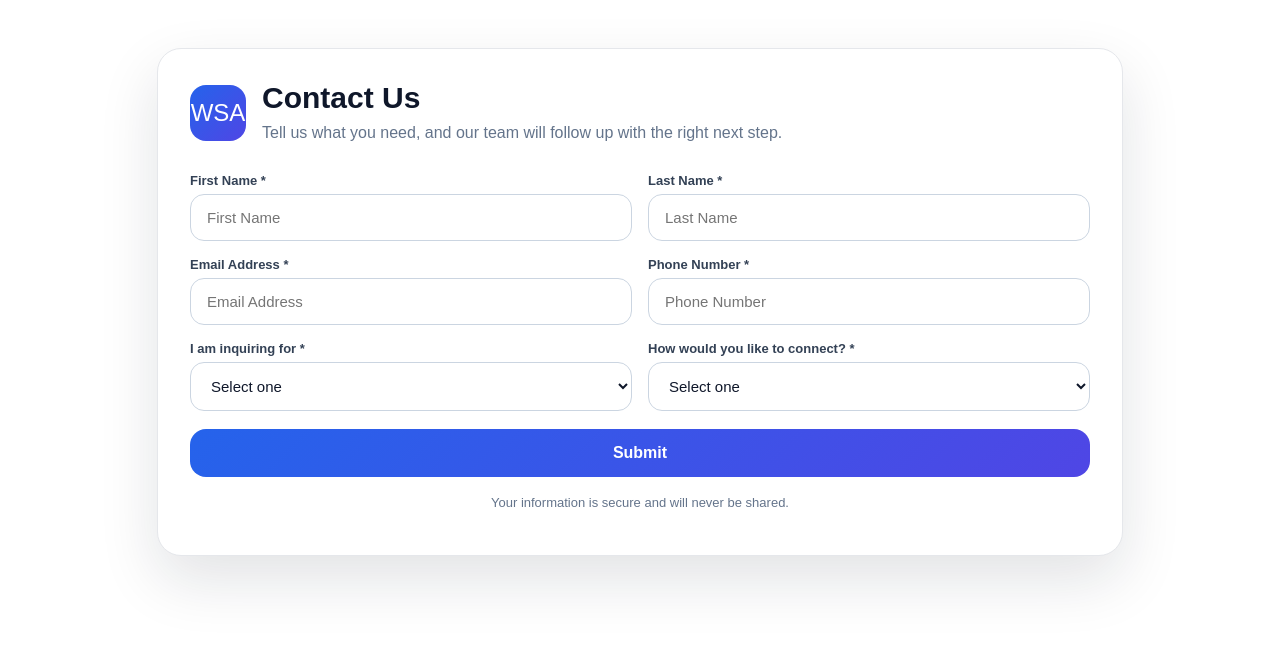
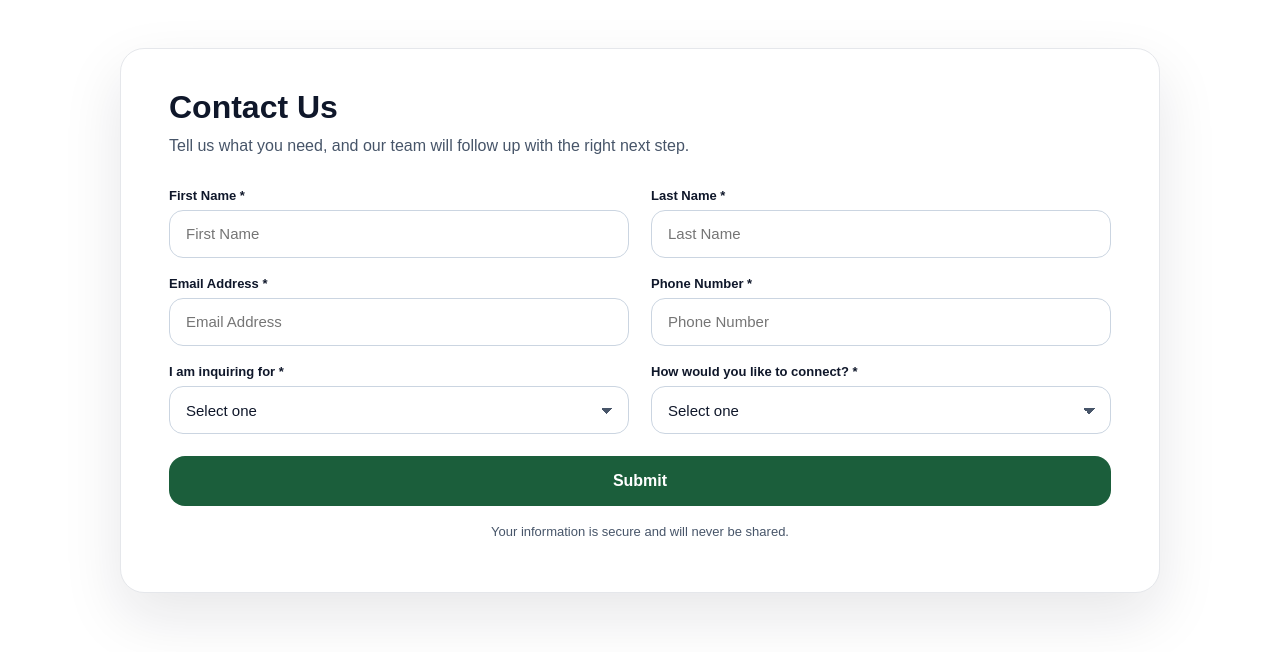
Before and after one commit to christiandc19/wsa-webform-widget, a React (Vite) app: page / in a window 1280 px wide. Shown: the top 652 px of the page. Built offline with nearby package versions, Linux system fonts and the light colour scheme.

Commit message:
updated client config

```diff
--- a/src/components/FormWidget.css
+++ b/src/components/FormWidget.css
@@ -1,54 +1,45 @@
 .wsa-form-card {
   width: 100%;
-  max-width: 900px; /* wider layout */
-  padding: 32px;
+  max-width: 1040px;
+  margin: 0 auto;
+  padding: 40px 48px;
   background: #ffffff;
   border: 1px solid #e5e7eb;
   border-radius: 24px;
-  box-shadow: 0 24px 60px rgba(15, 23, 42, 0.12);
+  box-shadow: 0 24px 60px rgba(15, 23, 42, 0.1);
   font-family: Arial, sans-serif;
+  box-sizing: border-box;
 }
 
 .wsa-form-header {
-  display: flex;
-  gap: 16px;
-  align-items: center;
-  margin-bottom: 28px;
-}
-
-.wsa-form-icon {
-  width: 56px;
-  height: 56px;
-  border-radius: 16px;
-  background: linear-gradient(135deg, #2563eb, #4f46e5);
-  display: grid;
-  place-items: center;
-  color: #ffffff;
-  font-size: 24px;
+  margin-bottom: 30px;
 }
 
 .wsa-form-header h2 {
   margin: 0;
-  font-size: 30px;
+  font-size: 32px;
+  line-height: 1.15;
   color: #0f172a;
 }
 
 .wsa-form-header p {
-  margin: 6px 0 0;
-  color: #64748b;
+  margin: 8px 0 0;
+  color: #475569;
   line-height: 1.5;
+  font-size: 16px;
 }
 
 .wsa-form-grid {
   display: grid;
-  grid-template-columns: repeat(2, 1fr);
-  gap: 16px;
+  grid-template-columns: repeat(2, minmax(0, 1fr));
+  gap: 18px 22px;
 }
 
 .wsa-form-field {
   display: flex;
   flex-direction: column;
-  gap: 6px;
+  gap: 7px;
+  min-width: 0;
 }
 
 .wsa-form-field.full {
@@ -58,43 +49,84 @@
 .wsa-form-field label {
   font-size: 13px;
   font-weight: 700;
-  color: #334155;
+  color: #0f172a;
 }
 
 .wsa-form-field input,
+.wsa-form-field select,
 .wsa-form-field textarea {
   width: 100%;
   box-sizing: border-box;
   border: 1px solid #cbd5e1;
   border-radius: 14px;
-  padding: 14px 16px;
   font-size: 15px;
+  color: #0f172a !important;
+  background-color: #ffffff !important;
+  outline: none;
+  font-family: inherit;
+  box-shadow: none;
+}
+
+.wsa-form-field input,
+.wsa-form-field select {
+  height: 48px;
+  min-height: 48px;
+  padding: 0 16px;
+  line-height: 48px;
+}
+
+.wsa-form-field select {
+  display: block;
+  appearance: none;
+  -webkit-appearance: none;
+  padding-right: 42px;
+  cursor: pointer;
+  background-image:
+    linear-gradient(45deg, transparent 50%, #475569 50%),
+    linear-gradient(135deg, #475569 50%, transparent 50%);
+  background-position:
+    calc(100% - 21px) 21px,
+    calc(100% - 15px) 21px;
+  background-size:
+    6px 6px,
+    6px 6px;
+  background-repeat: no-repeat;
+}
+
+.wsa-form-field select option {
   color: #0f172a;
-  outline: none;
+  background: #ffffff;
 }
 
 .wsa-form-field textarea {
-  min-height: 130px;
+  min-height: 150px;
+  padding: 14px 16px;
+  line-height: 1.4;
   resize: vertical;
 }
 
 .wsa-form-field input:focus,
+.wsa-form-field select:focus,
 .wsa-form-field textarea:focus {
-  border-color: #2563eb;
-  box-shadow: 0 0 0 4px rgba(37, 99, 235, 0.12);
+  border-color: var(--wsa-form-primary, #2563eb);
+  box-shadow: 0 0 0 4px rgba(27, 94, 59, 0.14);
 }
 
 .wsa-form-submit {
   width: 100%;
-  margin-top: 18px;
+  margin-top: 22px;
   border: none;
   border-radius: 16px;
-  padding: 15px 18px;
-  background: linear-gradient(135deg, #2563eb, #4f46e5);
+  padding: 16px 20px;
+  background: var(--wsa-form-primary, #1b5e3b);
   color: #ffffff;
   font-size: 16px;
   font-weight: 800;
   cursor: pointer;
+}
+
+.wsa-form-submit:hover {
+  filter: brightness(0.95);
 }
 
 .wsa-form-submit:disabled {
@@ -104,13 +136,13 @@
 
 .wsa-form-note {
   margin-top: 18px;
-  color: #64748b;
+  color: #475569;
   font-size: 13px;
   text-align: center;
 }
 
 .wsa-form-success {
-  max-width: 560px;
+  max-width: 640px;
   padding: 28px;
   border-radius: 24px;
   background: #ecfdf5;
@@ -120,54 +152,17 @@
   font-weight: 700;
 }
 
-.wsa-form-field select {
-  width: 100%;
-  box-sizing: border-box;
-  border: 1px solid #cbd5e1;
-  border-radius: 14px;
-  padding: 14px 16px;
-  font-size: 15px;
-  color: #0f172a;
-  background: #ffffff;
-  outline: none;
-}
-
-.wsa-form-field select:focus {
-  border-color: #2563eb;
-  box-shadow: 0 0 0 4px rgba(37, 99, 235, 0.12);
-}
-
-
-/* ---------- WordPress + Responsive Fix ---------- */
-
-/* Prevent overflow */
-#wsa-form {
-  width: 100%;
-}
-
-/* Main container */
+#wsa-form,
 .wsa-form-container {
   width: 100%;
-  max-width: 900px;
-  margin: 0 auto;
   box-sizing: border-box;
 }
 
-/* Grid layout */
-.wsa-form-grid {
-  display: grid;
-  grid-template-columns: 1fr 1fr;
-  gap: 16px;
+.wsa-form-container {
+  max-width: 1040px;
+  margin: 0 auto;
 }
 
-/* Mobile */
-@media (max-width: 768px) {
-  .wsa-form-grid {
-    grid-template-columns: 1fr;
-  }
-}
-
-/* Prevent WP styles from breaking inputs */
 #wsa-form input,
 #wsa-form select,
 #wsa-form textarea,
@@ -176,9 +171,9 @@
   box-sizing: border-box;
 }
 
-@media (max-width: 640px) {
+@media (max-width: 768px) {
   .wsa-form-card {
-    padding: 24px;
+    padding: 28px 22px;
     border-radius: 20px;
   }
 
@@ -186,7 +181,7 @@
     grid-template-columns: 1fr;
   }
 
-  .wsa-form-header {
-    align-items: flex-start;
+  .wsa-form-header h2 {
+    font-size: 28px;
   }
 }
--- a/src/components/FormWidget.jsx
+++ b/src/components/FormWidget.jsx
@@ -238,17 +238,15 @@ console.log("Generated reCAPTCHA token:", recaptchaToken);
   }
 
   return (
-    <form className="wsa-form-card" onSubmit={handleSubmit}>
+      <form
+        className="wsa-form-card"
+        onSubmit={handleSubmit}
+        style={{
+          "--wsa-form-primary":
+            theme.primaryColor || "#2563eb",
+        }}
+      >
       <div className="wsa-form-header">
-        <div
-          className="wsa-form-icon"
-          style={{
-            backgroundColor: theme.primaryColor,
-          }}
-        >
-          {branding.logoText || "WSA"}
-        </div>
-
         <div>
           <h2>{formConfig.title || branding.title || "Contact Us"}</h2>
           <p>
--- a/src/webforms/clients/evergreenHeights.js
+++ b/src/webforms/clients/evergreenHeights.js
@@ -14,20 +14,14 @@ const evergreenHeightsWebform = {
     title: "Contact Us",
     subtitle:
       "Tell us what you need, and our team will follow up with the right next step.",
-
-    // For now we keep the WSA text icon.
-    // Later, replace this with a real logo URL if you want.
-    logoText: "WSA",
   },
 
+  // Button Color
   theme: {
-    primaryColor: "#273f80",
-    primaryHoverColor: "#1f3266",
+    primaryColor: "#1b5e3b",
   },
 
   security: {
-    // Public Google reCAPTCHA site key.
-    // Safe to expose. The secret key stays on the backend.
     recaptchaSiteKey: "6Lf4UdssAAAAAOChTYz1U_qvNYLK9a2fkTVJ55lI",
   },
 
```
